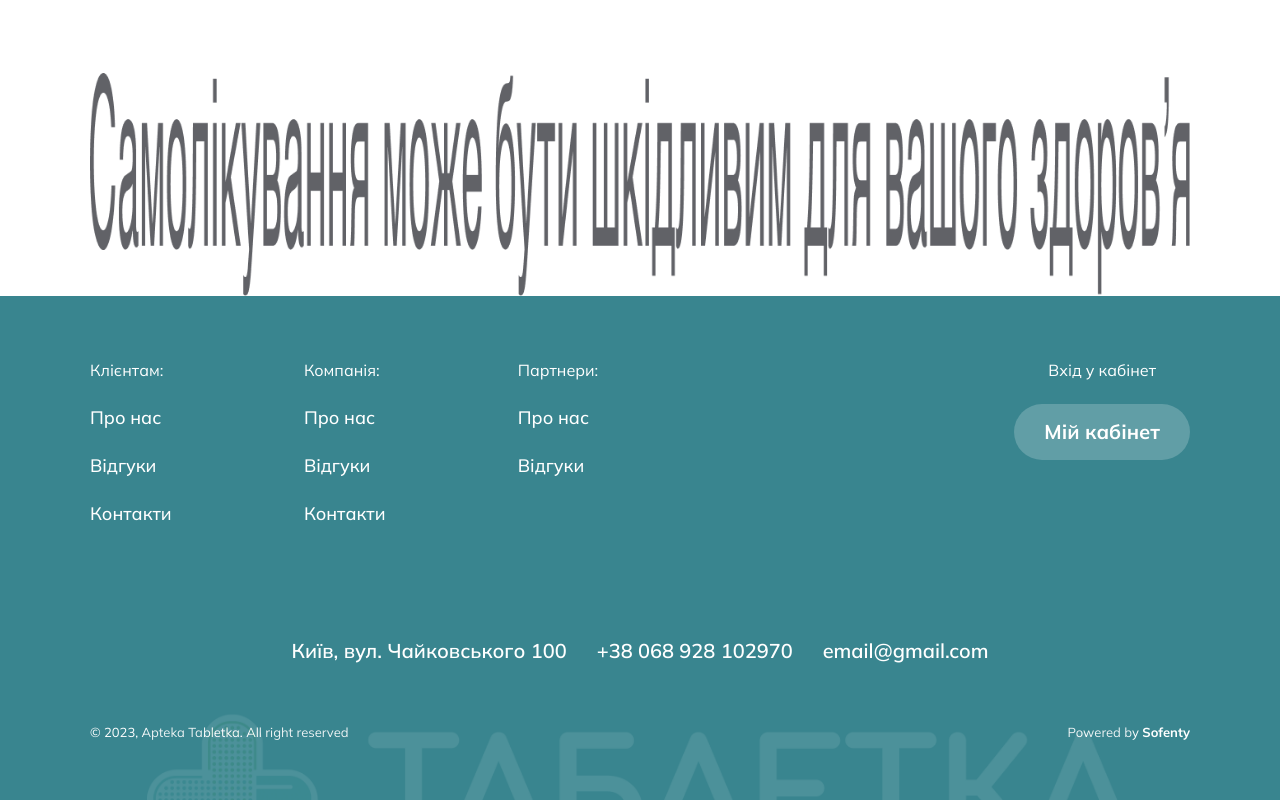
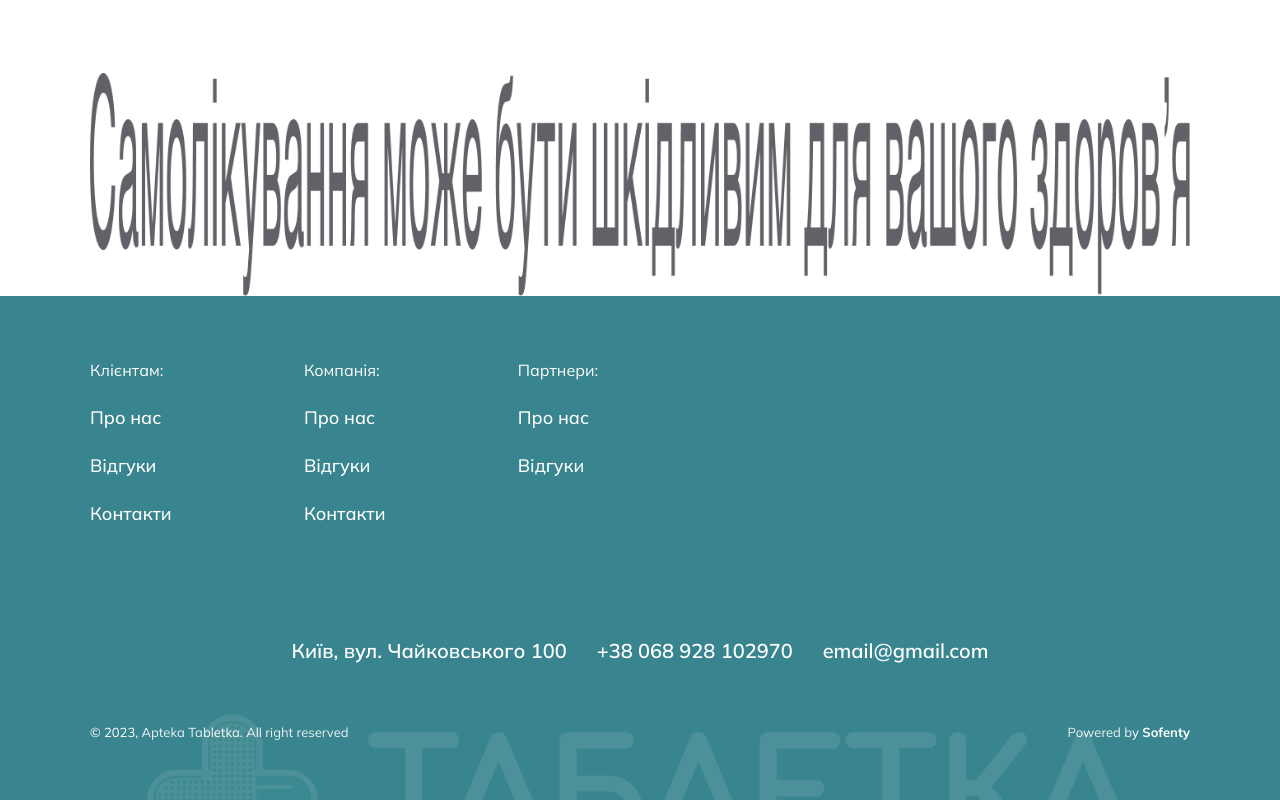
Before and after one commit to alex1ander/apteka, a plain HTML site: page careers.html in a window 1280 px wide. Shown: the part 4290-5090 px from the top of the page. Drawn offline with nearby package versions, Linux system fonts and the light colour scheme; some packages are replaced by stand-ins of ours.

Commit message:
Update careers.html

```diff
--- a/careers.html
+++ b/careers.html
@@ -441,10 +441,7 @@
 
 
             <div class="col-6 col-sm-5 d-flex flex-column align-items-sm-end mb-4">
-                <div class="d-flex flex-column align-items-center">
-                    <span class="login-title">Вхід у кабінет</span>
-                    <span class="site-btn bg-white-t20 text-white mt-3 mx-auto mx-sm-0">Мій кабінет</span>
-                </div>
+
             </div>
         </div>
     </div>
```
